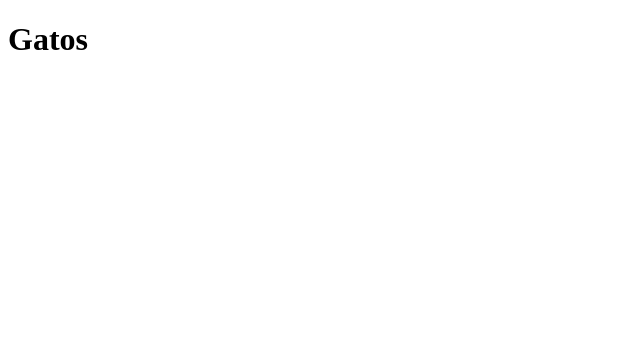
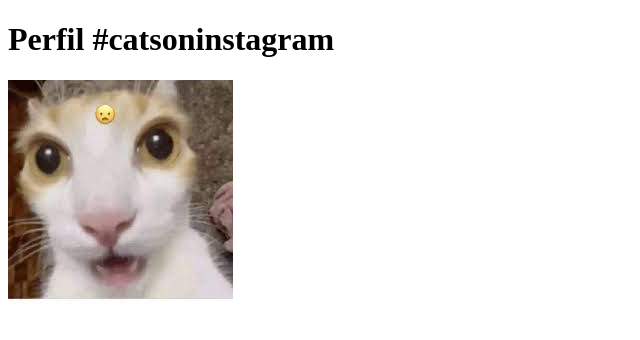
Before and after one commit to TiagoMendes56/Design-Profissional-, a plain HTML site: page index.html in a window 1280 px wide. Shown: the whole page, without its empty margins (0-640 px from the left). Drawn offline with Linux system fonts and the light colour scheme.

Commit message:
Salvando alterações

```diff
--- a/index.html
+++ b/index.html
@@ -1,10 +1,11 @@
 <!DOCTYPE html>
 <html lang="pt-br">
   <head>
-    <title>Página de gatos</title>
+    <title>Fanpage de Gatinhos</title>
     <meta charset="utf-8">
   </head>
   <body>
-    <h1>Gatos</h1>
+    <h1>Perfil #catsoninstagram</h1>
+    <img src="imagens/images.jpg" />
   </body>
 </html>
```
